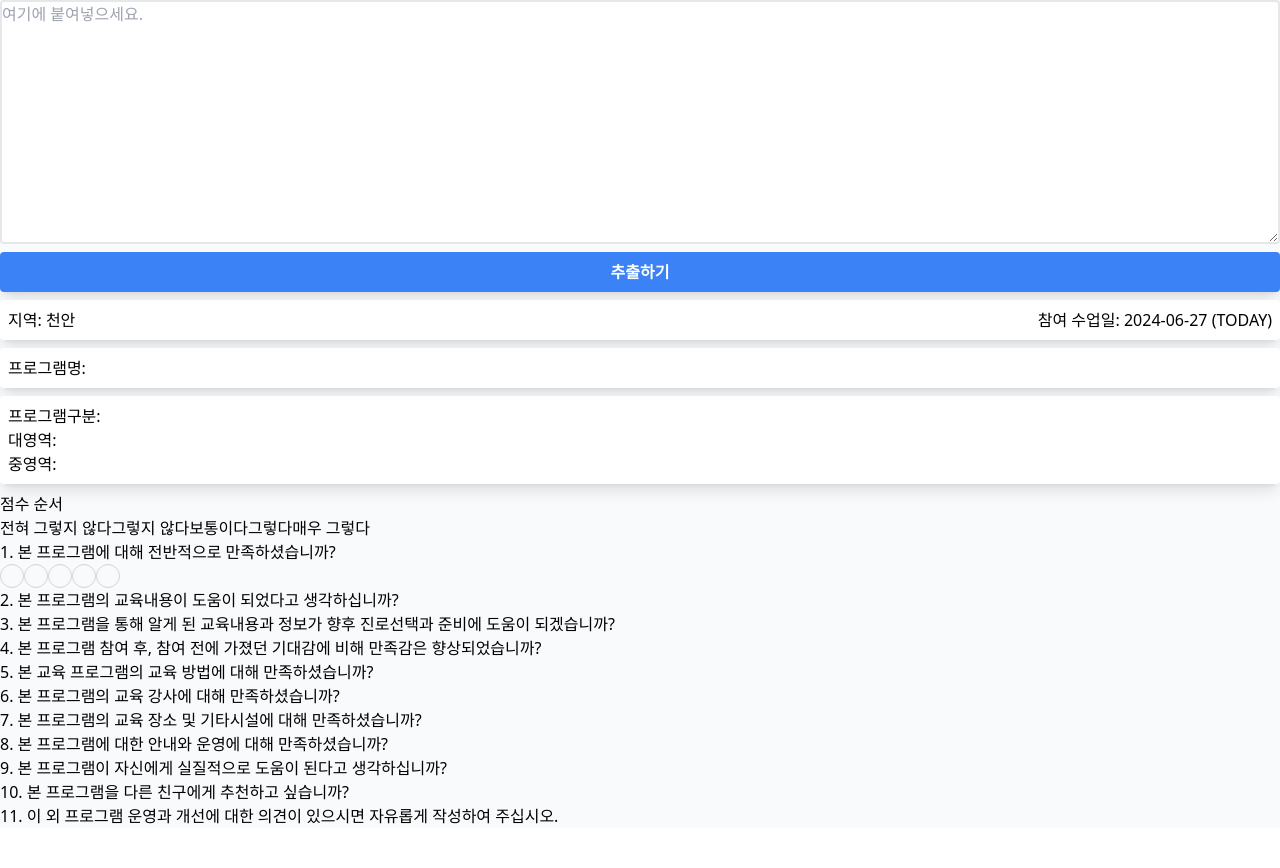
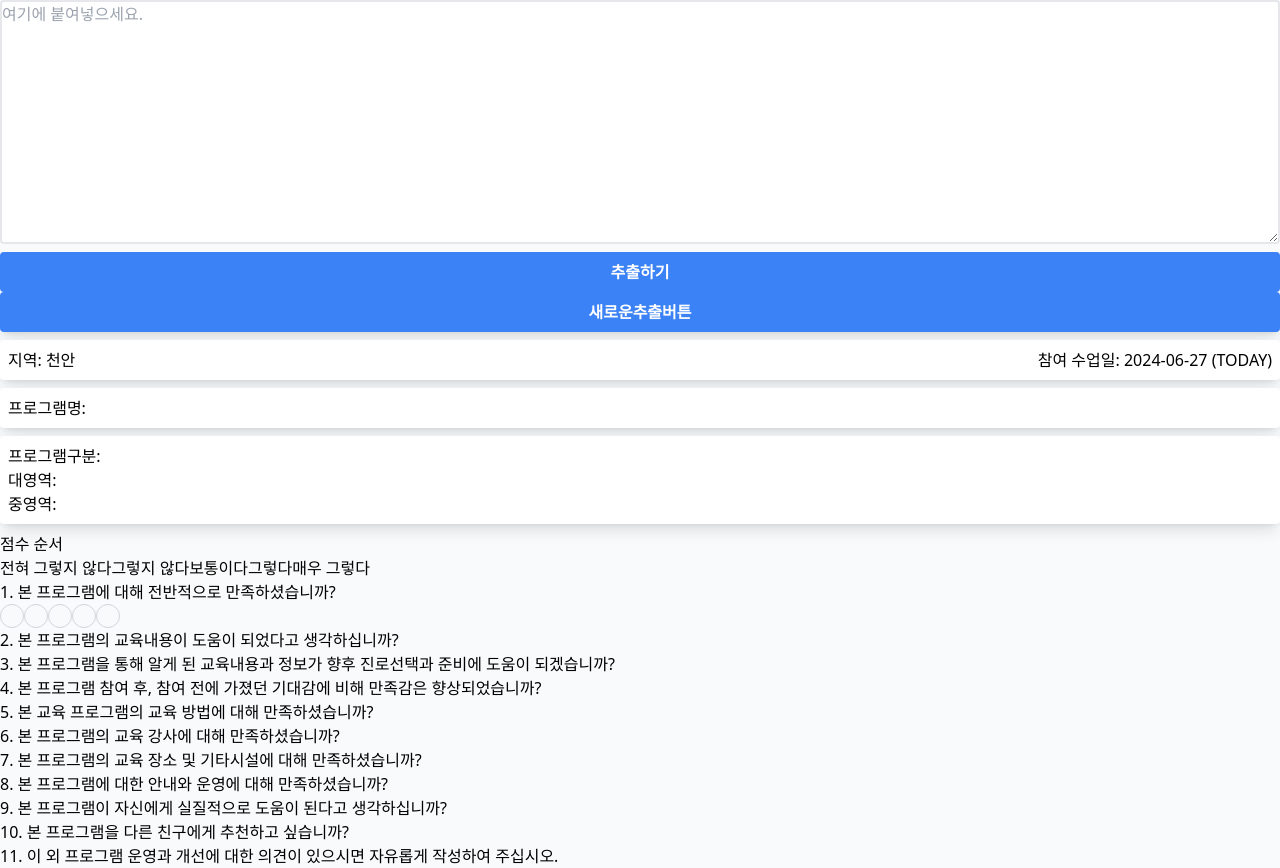
Before and after one commit to hhejo/goo-form, a React (Vite) app: page / in a window 1280 px wide. Before the commit the page ends 828 px from the top, so only its background shows below. Built offline with nearby package versions, Linux system fonts and the light colour scheme.

Commit message:
feat: 클립보드 기능 추가

```diff
--- a/src/App.jsx
+++ b/src/App.jsx
@@ -24,6 +24,8 @@
   const [pastedText, setPastedText] = useState("");
   const [programInfo, setProgramInfo] = useState(initialProgramInfo);
 
+  const [inputValue, setInputValue] = useState("");
+
   const handleChange = (e) => {
     setPastedText(e.target.value);
   };
@@ -37,6 +39,17 @@
       subArea: pastedText.match(/\*중영역:\s*(.*)/)[1].trim(),
     });
     setPastedText("");
+  };
+
+  const handlePaste = async (e) => {
+    try {
+      e.preventDefault();
+      const text = await navigator.clipboard.readText();
+      setInputValue(text);
+      console.log(text);
+    } catch (err) {
+      console.error("Failed to read clipboard contents: ", err);
+    }
   };
 
   useEffect(() => {
@@ -64,6 +77,13 @@
             onClick={submitPaste}
           >
             추출하기
+          </button>
+
+          <button
+            className="bg-blue-500 hover:bg-blue-600 active:bg-blue-700 text-white font-bold py-2 px-4 rounded transition"
+            onClick={handlePaste}
+          >
+            새로운추출버튼
           </button>
         </form>
         <div>
```
